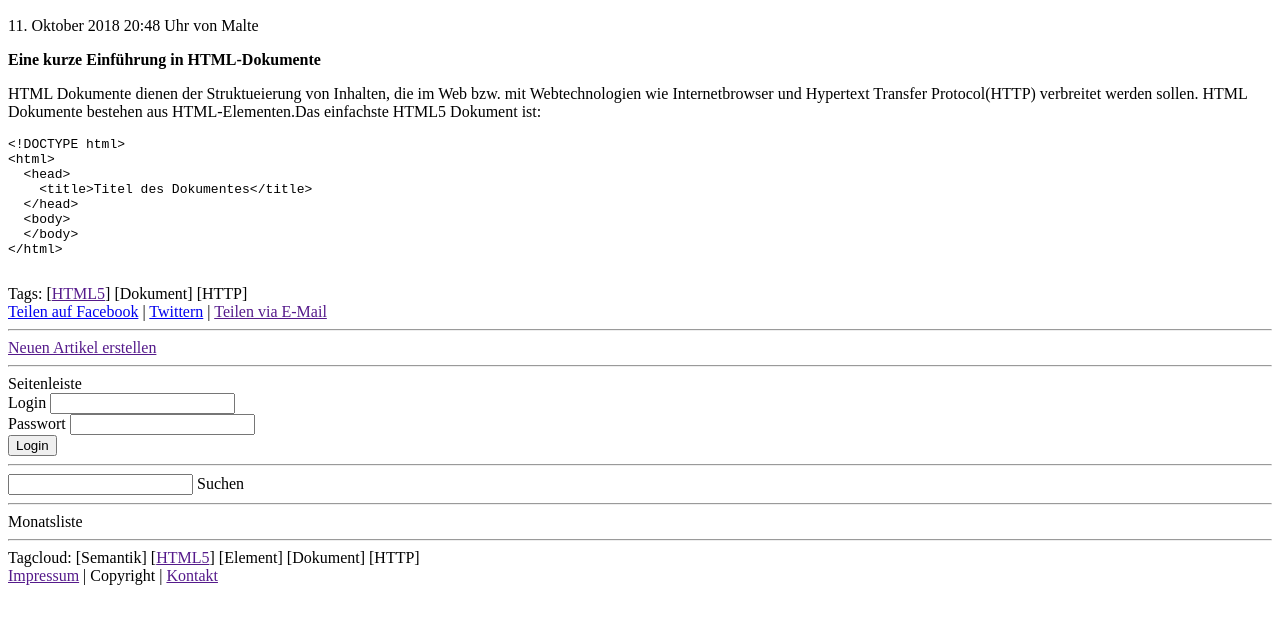
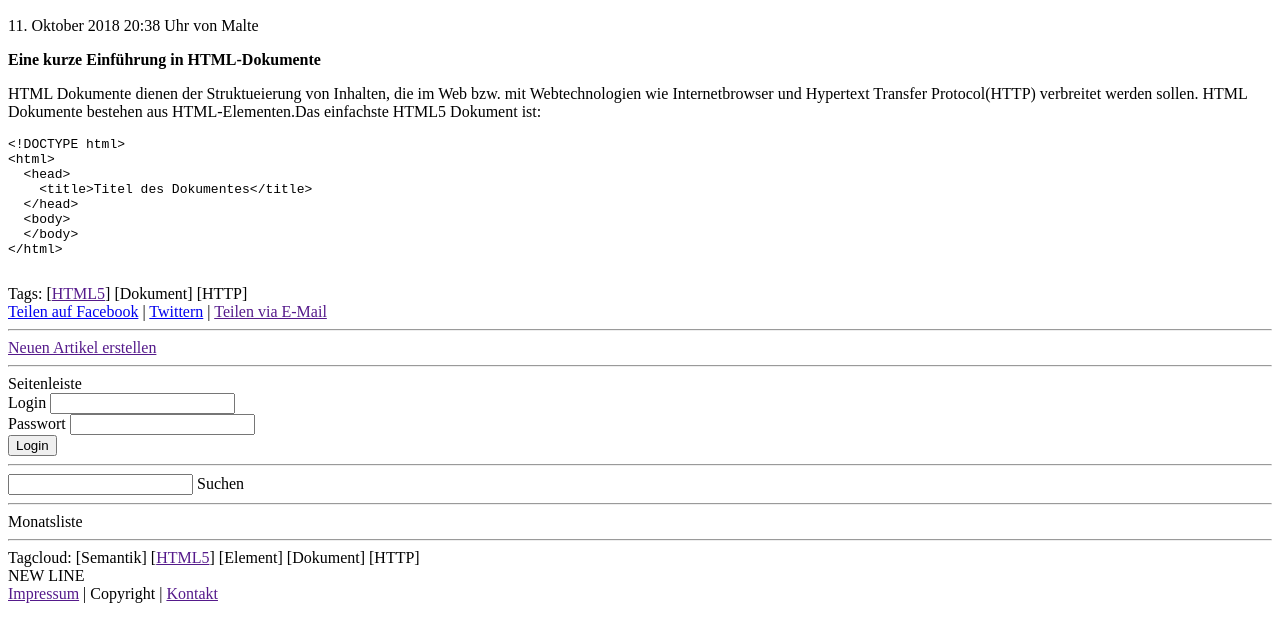
Before and after one commit to l-janzen/Webtech, a plain HTML site: page index.html in a window 1280 px wide. Shown: the part 50-692 px from the top of the page. Drawn offline with Linux system fonts and the light colour scheme.

Commit message:
example commit

```diff
--- a/index.html
+++ b/index.html
@@ -12,7 +12,7 @@
 				<header>
 					<h2>HTML Dokumente</h2>
 				</header>
-				11. Oktober 2018 20:48 Uhr von Malte
+				11. Oktober 2018 20:38 Uhr von Malte
 				<p><b>Eine kurze Einführung in HTML-Dokumente</b><p>
 				HTML Dokumente dienen der Struktueierung von Inhalten, die im Web bzw. mit Webtechnologien wie Internetbrowser und Hypertext Transfer Protocol(HTTP) verbreitet werden sollen. HTML Dokumente bestehen aus HTML-Elementen.Das einfachste HTML5 Dokument ist:
 				<pre>
@@ -54,7 +54,7 @@
 			<input type="submit" value="Login">
 			<hr />
 
-			<input type="search"> Suchen
+			<label><input type="search"> Suchen</label>
 			<hr />
 
 			Monatsliste
@@ -63,6 +63,7 @@
 			Tagcloud: [Semantik] [<a href="">HTML5</a>] [Element] [Dokument] [HTTP]
 		</aside>
 
+		<div>NEW LINE</div>
 		<footer>
 			<a href="">Impressum</a> |
 			Copyright |
```
